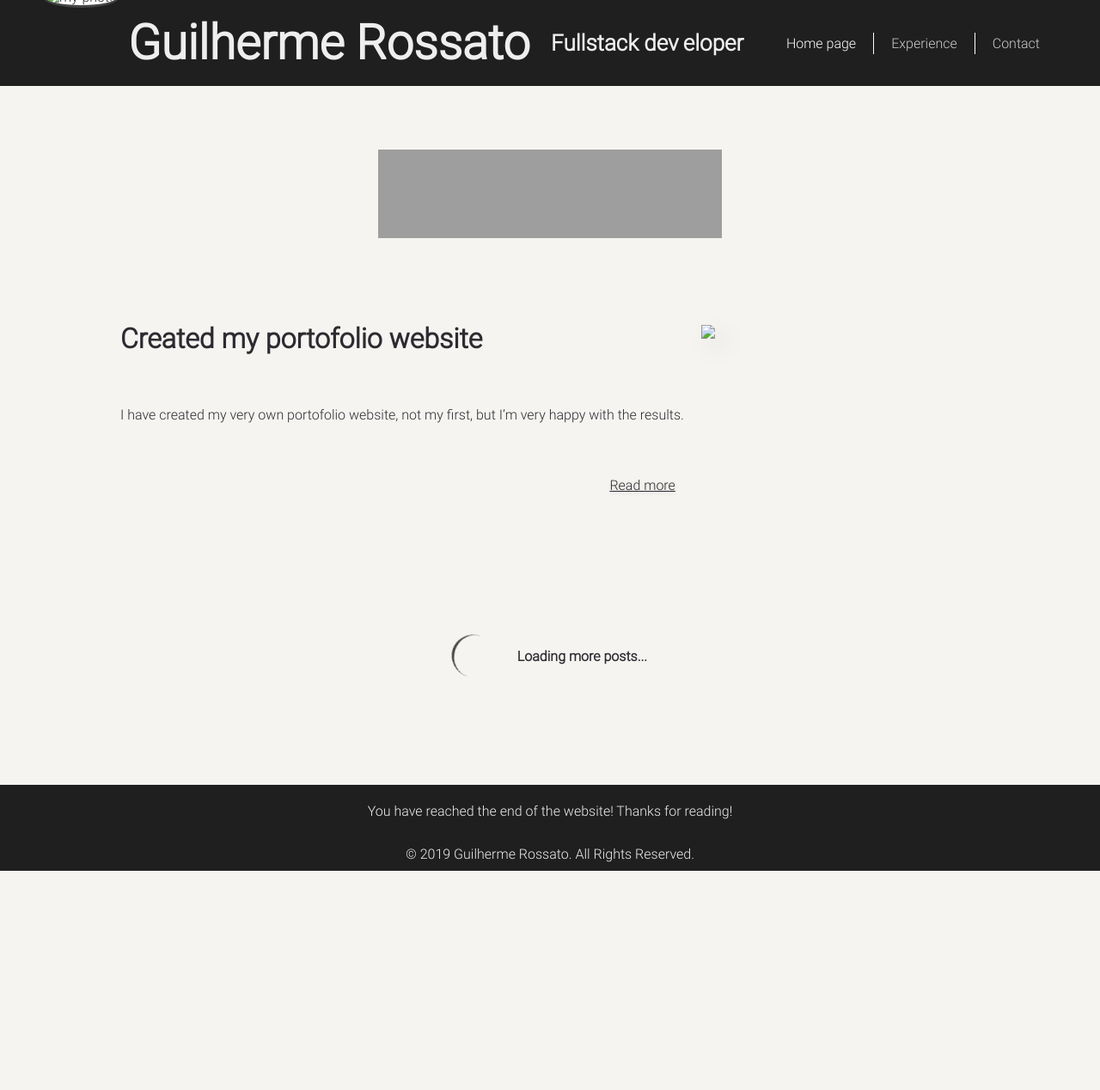
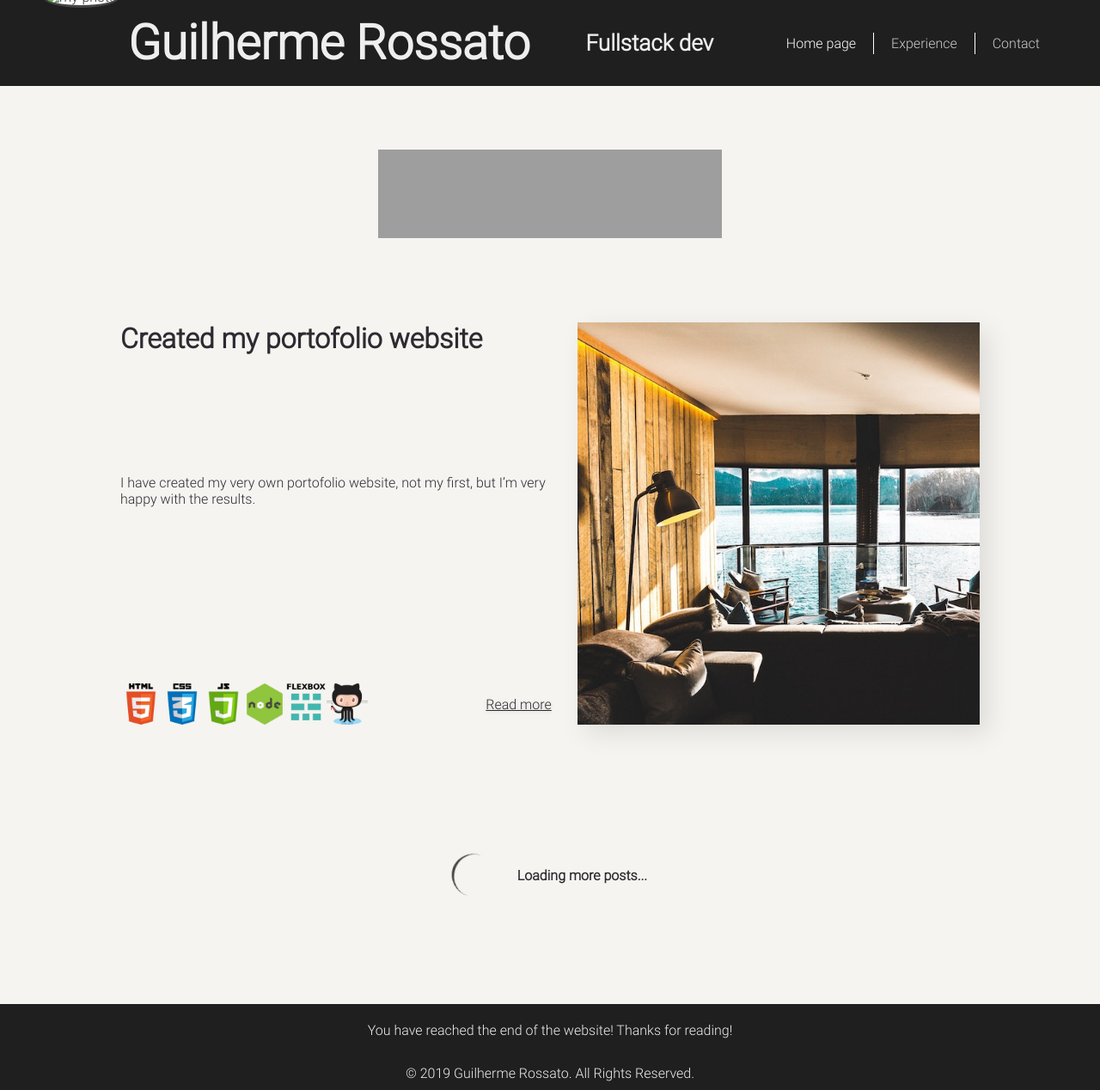
Before and after one commit to GuilhermeRossato/guilhermerossato.github.io, a Jekyll site: the page built from index.html, in a window 1280 px wide and 1268 px high. Shown: the whole window at 86% size. Built offline with Jekyll 4.4.1, drawn with Linux system fonts in a browser that asks for light colours; Markdown is read by kramdown in place of the engine named in the settings; grey boxes are pictures that could not be loaded.

Commit message:
Fixed images problem
Images were not being loaded after changing their folder

```diff
--- a/_layouts/default.html
+++ b/_layouts/default.html
@@ -2,11 +2,12 @@
 <html>
 <head>
 	<meta charset="utf-8">
-	<meta name="viewport" content="width=device-width, initial-scale=1.0" />
+	<meta name="viewport" content="width=device-width, initial-scale=1.0">
 	<link href="./assets/css/base.css" rel="stylesheet" type="text/css">
 	<link href="./assets/css/tech-icons.css" rel="stylesheet" type="text/css">
 	<link href="./assets/css/roboto.css" rel="stylesheet" type="text/css">
 	<link href="./assets/css/main.css" rel="stylesheet" type="text/css">
+	<link rel="icon" type="image/x-icon" href="./favicon.ico">
 	<title>Guilherme Rossato - Portofolio</title>
 </head>
 <body>
--- a/assets/css/main.css
+++ b/assets/css/main.css
@@ -42,9 +42,6 @@ nav > a:hover {
 	flex-direction: row;
 	-ms-flex-wrap: wrap;
 	flex-wrap: wrap;
-}
-h2 > span {
-	padding: 0 0.2em;
 }
 .image-wrapper > * {
 	display: inline-block;
@@ -201,7 +198,7 @@ article .footer a {
 	header > .title-wrapper h1 {
 		font-size: 3.5em !important;
 	}
-	header > .title-wrapper h2 {
+	header > .title-wrapper > h2 > .conditional-part {
 		display: none;
 	}
 	header > .nav-wrapper > nav {
@@ -226,7 +223,7 @@ article .footer a {
 }
 
 @media screen and (min-width: 1226px) {
-	header > .title-wrapper h2 {
+	header > .title-wrapper > h2 {
 		display: block;
 		font-size: 26px;
 	}
--- a/assets/css/tech-icons.css
+++ b/assets/css/tech-icons.css
@@ -6,23 +6,23 @@
 	background-size: cover;
 }
 .icon[title="HTML5"] {
-	background-image: url("../assets/technologies/html5.png");
+	background-image: url("../technologies/html5.png");
 }
 .icon[title="CSS3"] {
-	background-image: url("../assets/technologies/css3.png");
+	background-image: url("../technologies/css3.png");
 }
 .icon[title="Javascript"] {
-	background-image: url("../assets/technologies/js.png");
+	background-image: url("../technologies/js.png");
 }
 .icon[title="Flexbox"] {
-	background-image: url("../assets/technologies/flexbox.png");
+	background-image: url("../technologies/flexbox.png");
 }
 .icon[title="Github"] {
-	background-image: url("../assets/technologies/github.png");
+	background-image: url("../technologies/github.png");
 }
 .icon[title="Github with Jekyll"] {
-	background-image: url("../assets/technologies/jekyll.png");
+	background-image: url("../technologies/jekyll.png");
 }
 .icon[title="Node"] {
-	background-image: url("../assets/technologies/node.png");
+	background-image: url("../technologies/node.png");
 }
--- a/index.html
+++ b/index.html
@@ -4,7 +4,7 @@ layout: default
 {% for post in site.posts %}
 		<article>
 			<a href="{{ post.url }}" class="image-wrapper">
-				<img src="./assets/cabin.jpg">
+				<img src="./assets/images/cabin.jpg">
 			</a>
 			<section class="description">
 				<h3 class="title">{{ post.title }}</h3>
```
Also changed, not shown: README.md.
